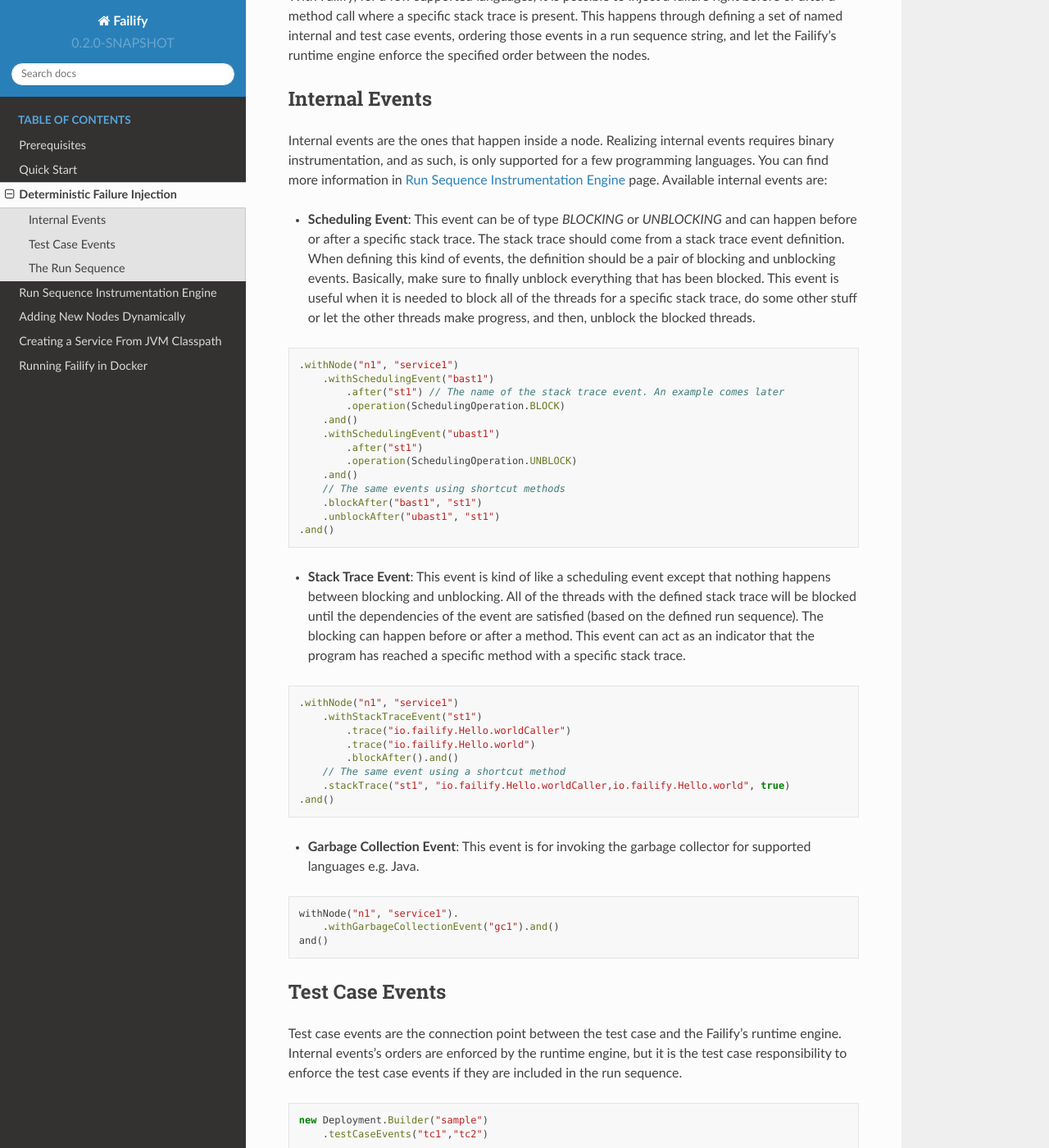
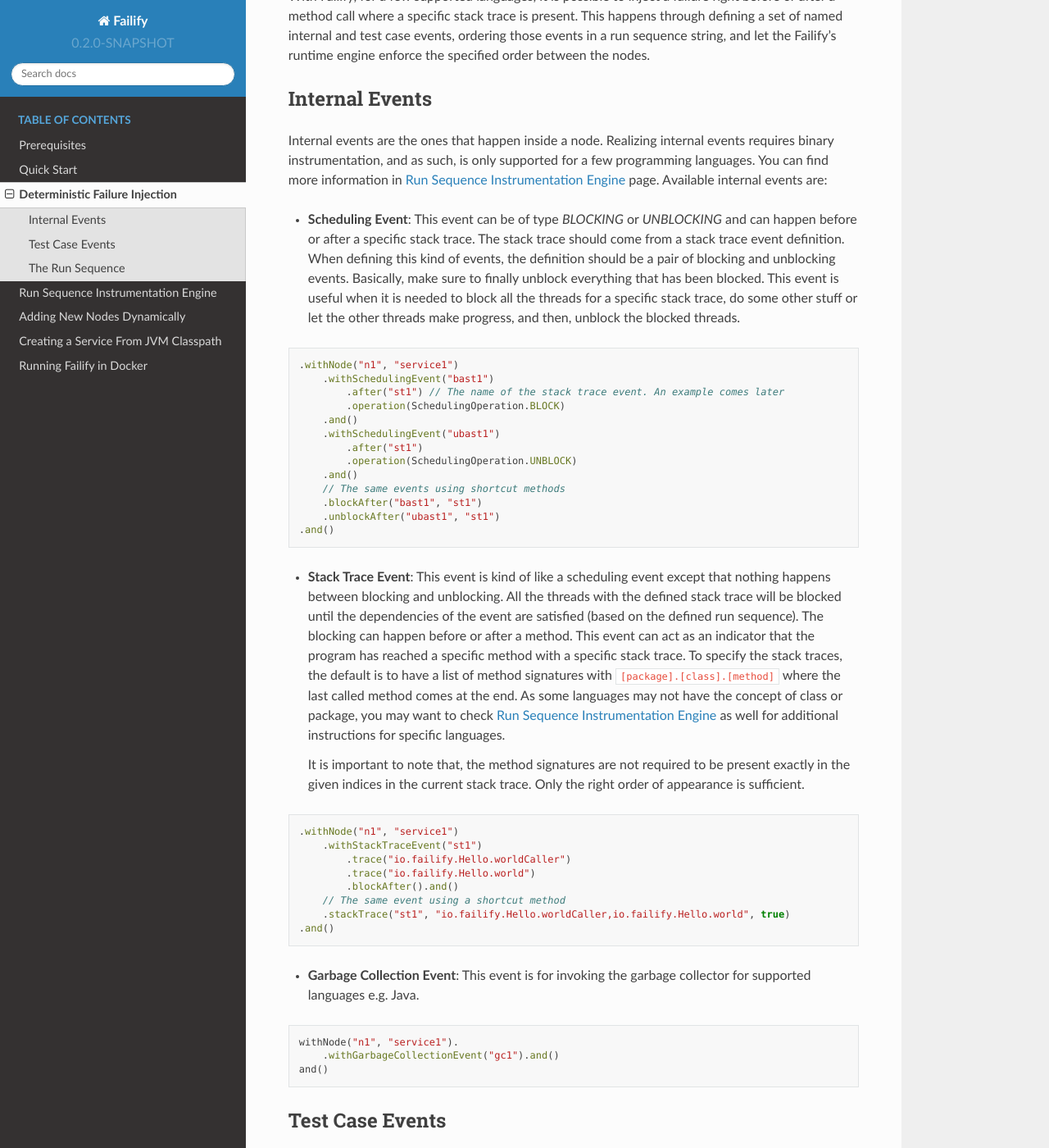
Before and after one commit to failify/failify, a Sphinx documentation site: the page built from docs/pages/deterministic.rst, in a window 1280 px wide and 1400 px high, scrolled down 325 px. Shown: the whole window at 82% size. Built offline with Sphinx 7.4.7 and the Read the Docs theme 2.0.0, drawn with Linux system fonts in a browser that asks for light colours; some of the changed text lies outside the part shown.

Commit message:
- changes stack matcher to match against the right order instead of exact indices - changes test cases to better test the new stack matcher - adds a new maven module for scala instrumentation testing - adds docs for scala and improves runseq docs

```diff
--- a/docs/pages/deterministic.rst
+++ b/docs/pages/deterministic.rst
@@ -38,9 +38,16 @@ Available internal events are:
     .and()
 
 * **Stack Trace Event**: This event is kind of like a scheduling event except that nothing happens between blocking and
-  unblocking. All of the threads with the defined stack trace will be blocked until the dependencies of the event are
+  unblocking. All the threads with the defined stack trace will be blocked until the dependencies of the event are
   satisfied (based on the defined run sequence). The blocking can happen before or after a method. This event can act as
-  an indicator that the program has reached a specific method with a specific stack trace.
+  an indicator that the program has reached a specific method with a specific stack trace. To specify the stack traces,
+  the default is to have a list of method signatures with ``[package].[class].[method]`` where the last called method comes
+  at the end. As some languages may not have the concept of class or package, you may want to check :doc:`runseq` as well
+  for additional instructions for specific languages.
+
+  It is important to note that, the method signatures are not required to be present exactly in the given indices in the
+  current stack trace. Only the right order of appearance is sufficient.
+
 
 .. code-block:: java
 
@@ -64,7 +71,7 @@ Available internal events are:
 Test Case Events
 ================
 
-Test case events are the connection point between the test case and the |projectName|'s runtime engine. Internal events's
+Test case events are the connection point between the test case and the |projectName|'s runtime engine. Internal events'
 orders are enforced by the runtime engine, but it is the test case responsibility to enforce the test case events if they
 are included in the run sequence.
 
@@ -97,7 +104,7 @@ injecting a failure.
 
     runner.runtime().enforceOrder("tc1", 10, () -> runner.runtime().clockDrift("n1", -100));
 
-Here, when the dependencies of event ``tc1`` are satisified, a clock drift in the amount -100ms will be applied to node
+Here, when the dependencies of event ``tc1`` are satisified, a clock drift in the amount of -100ms will be applied to node
 ``n1``, and ``tc1`` event will be marked as satisfied. If after 10 seconds the dependencies of ``tc1`` are not satisfied,
 a ``TimeoutException`` will be thrown. If the only thing that the test case needs is to wait for an event or its
 dependencies to be satisfied the ``waitFor`` method can be used.
--- a/pom.xml
+++ b/pom.xml
@@ -89,6 +89,7 @@
         <module>failifyrt</module>
         <module>failify</module>
         <module>sample-multithread</module>
+        <module>sample-scala</module>
     </modules>
 
     <build>
```
Also changed, not shown: other parts of docs/pages/deterministic.rst (+2 -2 lines), docs/pages/quickstart.rst (+5 -5 lines), docs/pages/runseq.rst (+5 -5 lines), 8 other files.
